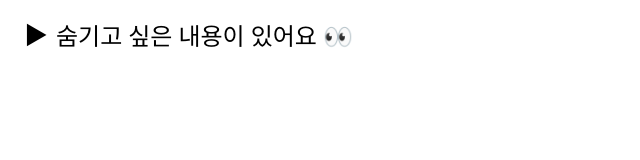
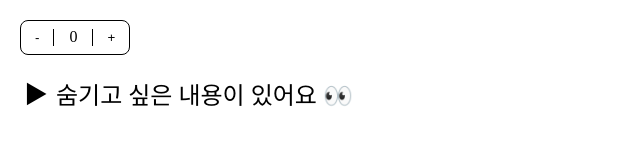
Before and after one commit to hwookim/state-n-props, a React app: page / in a window 1280 px wide. Shown: the whole page, without its empty margins (0-640 px from the left). Built offline with nearby package versions, Linux system fonts and the light colour scheme.

Commit message:
feat: main 변경

```diff
--- a/src/pages/Main/Main.js
+++ b/src/pages/Main/Main.js
@@ -5,15 +5,17 @@ import './Main.scss';
 
 const Main = () => {
   const [count, setCount] = useState(0);
-  const isOver5 = count > 5;
+  const isUnder5 = count <= 5;
+
+  const handleCount = value => {
+    setCount(value);
+  };
 
   return (
-    <>
-      <Toggle>
-        <Counter value={count} onChange={setCount} />
-        <div className="result">{isOver5 ? '😊' : '😢'}</div>
-      </Toggle>
-    </>
+    <div className="mainContainer">
+      <Counter value={count} onChange={handleCount} />
+      <Toggle contents={isUnder5 ? '😢' : '😊'} />
+    </div>
   );
 };
 
--- a/src/pages/Main/Main.scss
+++ b/src/pages/Main/Main.scss
@@ -1,4 +1,5 @@
-.result {
-  margin-top: 20px;
-  font-size: 48px;
+.mainContainer {
+  display: flex;
+  flex-direction: column;
+  gap: 24px;
 }
--- a/src/pages/Main/components/Toggle.js
+++ b/src/pages/Main/components/Toggle.js
@@ -1,7 +1,7 @@
 import React, { useState } from 'react';
 
 const Toggle = props => {
-  const { children } = props;
+  const { contents } = props;
   const [isOpen, setIsOpen] = useState(false);
 
   const toggle = () => {
@@ -16,7 +16,7 @@ const Toggle = props => {
         </div>
         숨기고 싶은 내용이 있어요 👀
       </div>
-      {isOpen && <div className="toggleContents">{children}</div>}
+      {isOpen && <div className="toggleContents">{contents}</div>}
     </div>
   );
 };
```
